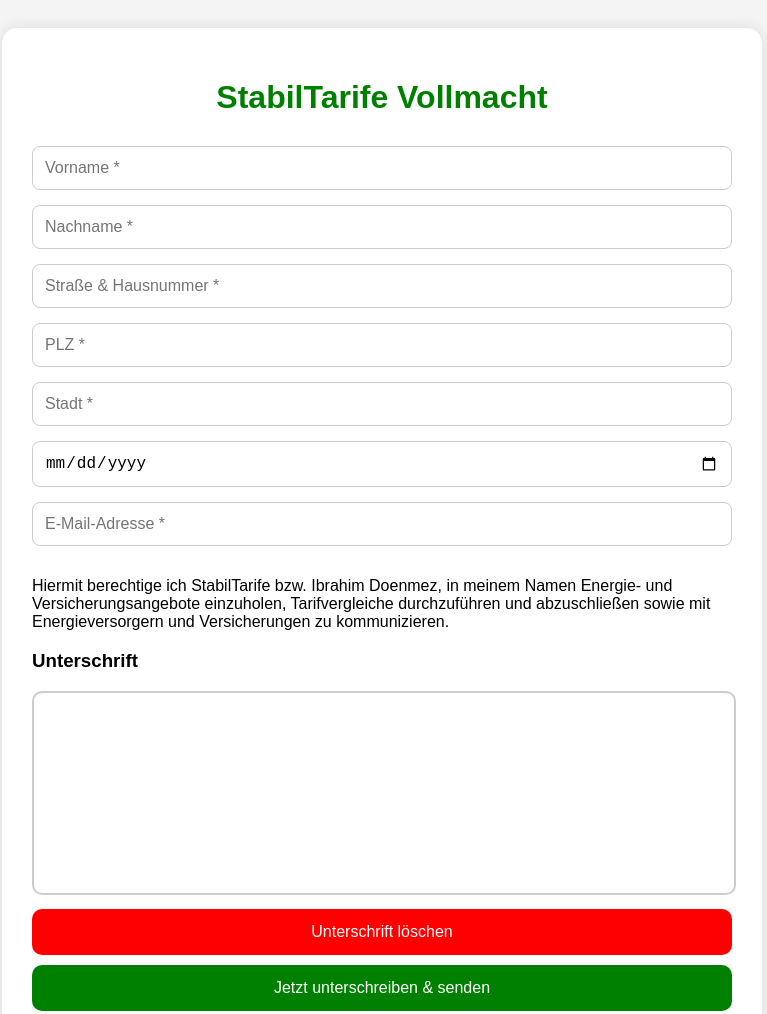
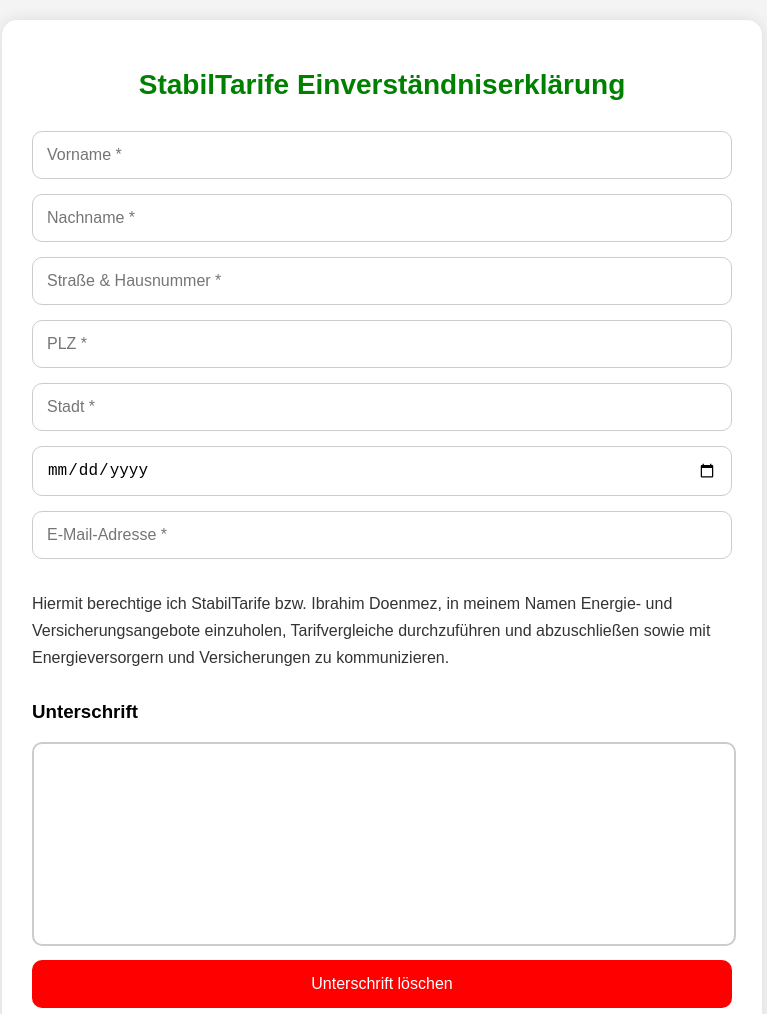
Before and after one commit to ibodoen-del/stabiltarife-vollmacht-neu, a website: page index.html in a window 1280 px wide. Shown: the top 1014 px of the page, without its empty margins (258-1025 px from the left). Drawn offline with nearby package versions, Linux system fonts and the light colour scheme.

Commit message:
Change title and make input fields required
Updated title and added required attributes to input fields.

```diff
--- a/index.html
+++ b/index.html
@@ -1,19 +1,23 @@
 <!DOCTYPE html>
 <html lang="de">
+
 <head>
+
 <meta charset="UTF-8">
+
 <meta name="viewport" content="width=device-width, initial-scale=1.0">
 
-<title>StabilTarife Vollmacht</title>
+<title>StabilTarife Einverständniserklärung</title>
 
 <script src="https://cdn.jsdelivr.net/npm/signature_pad@4.0.0/dist/signature_pad.umd.min.js"></script>
 
 <style>
 
 body{
-font-family:Arial;
+font-family:Arial,sans-serif;
 background:#f4f4f4;
 padding:20px;
+margin:0;
 }
 
 .container{
@@ -29,14 +33,15 @@ h1{
 text-align:center;
 color:green;
 margin-bottom:30px;
+font-size:28px;
 }
 
 input{
 width:100%;
-padding:12px;
+padding:14px;
 margin-bottom:15px;
 border:1px solid #ccc;
-border-radius:8px;
+border-radius:10px;
 font-size:16px;
 box-sizing:border-box;
 }
@@ -50,12 +55,12 @@ background:white;
 }
 
 button{
-padding:14px;
+width:100%;
+padding:15px;
 border:none;
 border-radius:10px;
 font-size:16px;
 cursor:pointer;
-width:100%;
 margin-top:10px;
 }
 
@@ -69,34 +74,47 @@ background:red;
 color:white;
 }
 
+p{
+line-height:1.7;
+font-size:16px;
+color:#333;
+}
+
+h3{
+margin-top:30px;
+}
+
 </style>
+
 </head>
 
 <body>
 
 <div class="container">
 
-<h1>StabilTarife Vollmacht</h1>
+<h1>StabilTarife Einverständniserklärung</h1>
 
-<input id="vorname" placeholder="Vorname *">
+<input id="vorname" placeholder="Vorname *" required>
 
-<input id="nachname" placeholder="Nachname *">
+<input id="nachname" placeholder="Nachname *" required>
 
-<input id="strasse" placeholder="Straße & Hausnummer *">
+<input id="strasse" placeholder="Straße & Hausnummer *" required>
 
-<input id="plz" placeholder="PLZ *">
+<input id="plz" placeholder="PLZ *" required>
 
-<input id="stadt" placeholder="Stadt *">
+<input id="stadt" placeholder="Stadt *" required>
 
 <input id="geburtsdatum" type="date">
 
-<input id="email" type="email" placeholder="E-Mail-Adresse *">
+<input id="email" type="email" placeholder="E-Mail-Adresse *" required>
 
 <p>
+
 Hiermit berechtige ich StabilTarife bzw. Ibrahim Doenmez,
 in meinem Namen Energie- und Versicherungsangebote einzuholen,
 Tarifvergleiche durchzuführen und abzuschließen sowie mit
 Energieversorgern und Versicherungen zu kommunizieren.
+
 </p>
 
 <h3>Unterschrift</h3>
@@ -118,55 +136,80 @@ Jetzt unterschreiben & senden
 const canvas = document.getElementById("signature-pad");
 
 canvas.width = canvas.offsetWidth;
+
 canvas.height = 200;
 
 const signaturePad = new SignaturePad(canvas);
 
 function clearSignature(){
+
 signaturePad.clear();
+
 }
 
 async function sendForm(){
 
 if(signaturePad.isEmpty()){
+
 alert("Bitte unterschreiben");
+
 return;
+
 }
 
 const data = {
+
 vorname: document.getElementById("vorname").value,
+
 nachname: document.getElementById("nachname").value,
+
 strasse: document.getElementById("strasse").value,
+
 plz: document.getElementById("plz").value,
+
 stadt: document.getElementById("stadt").value,
+
 geburtsdatum: document.getElementById("geburtsdatum").value,
+
 email: document.getElementById("email").value,
+
 unterschrift: signaturePad.toDataURL()
+
 };
 
 try{
 
 const response = await fetch("/api/send",{
+
 method:"POST",
+
 headers:{
 "Content-Type":"application/json"
 },
+
 body:JSON.stringify(data)
+
 });
 
 const result = await response.json();
 
 if(result.success){
+
 alert("Erfolgreich versendet");
+
+location.reload();
+
 }else{
-alert("Fehler beim Versand");
+
+alert(result.error || "Fehler beim Versand");
+
 }
 
 }catch(error){
 
-console.error(error);
+console.log(error);
 
-alert(result.error || "Serverfehler");
+alert("Serverfehler");
 
 }
 
@@ -175,4 +218,5 @@ alert(result.error || "Serverfehler");
 </script>
 
 </body>
+
 </html>
```
